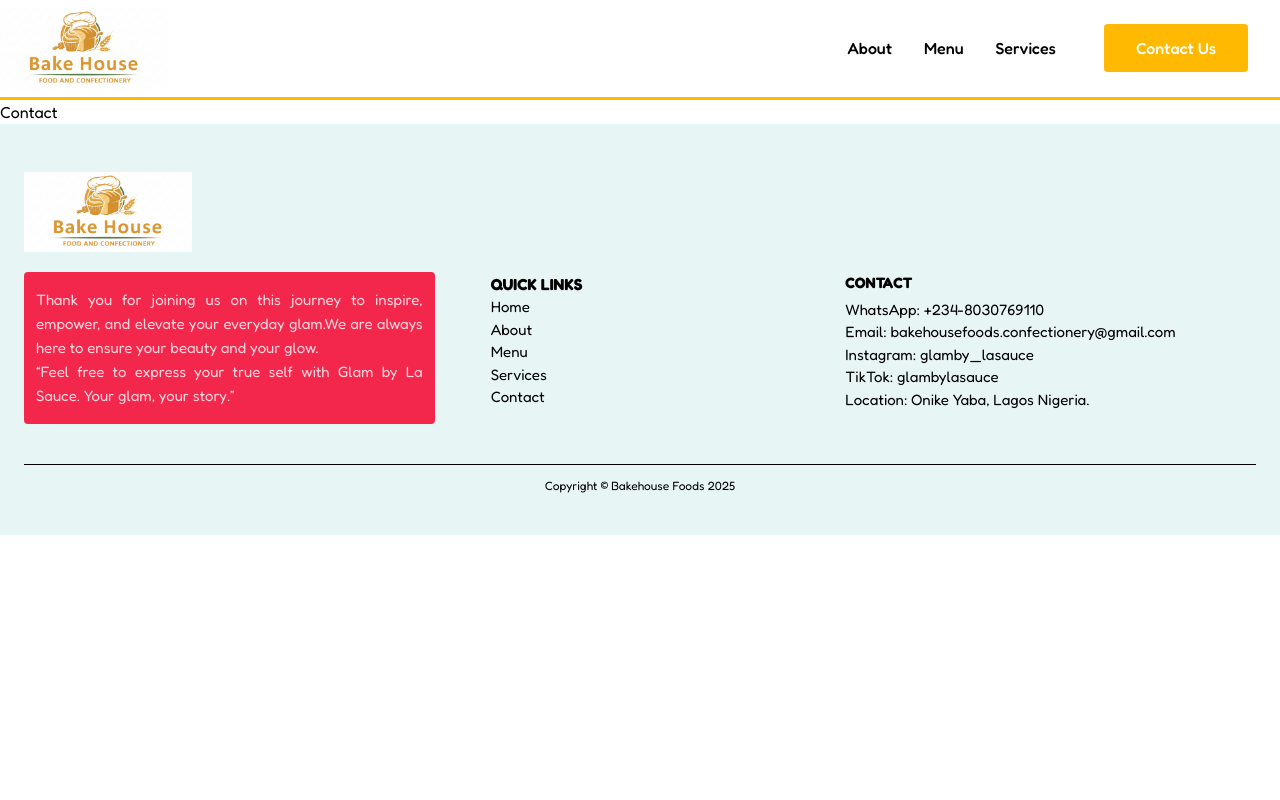
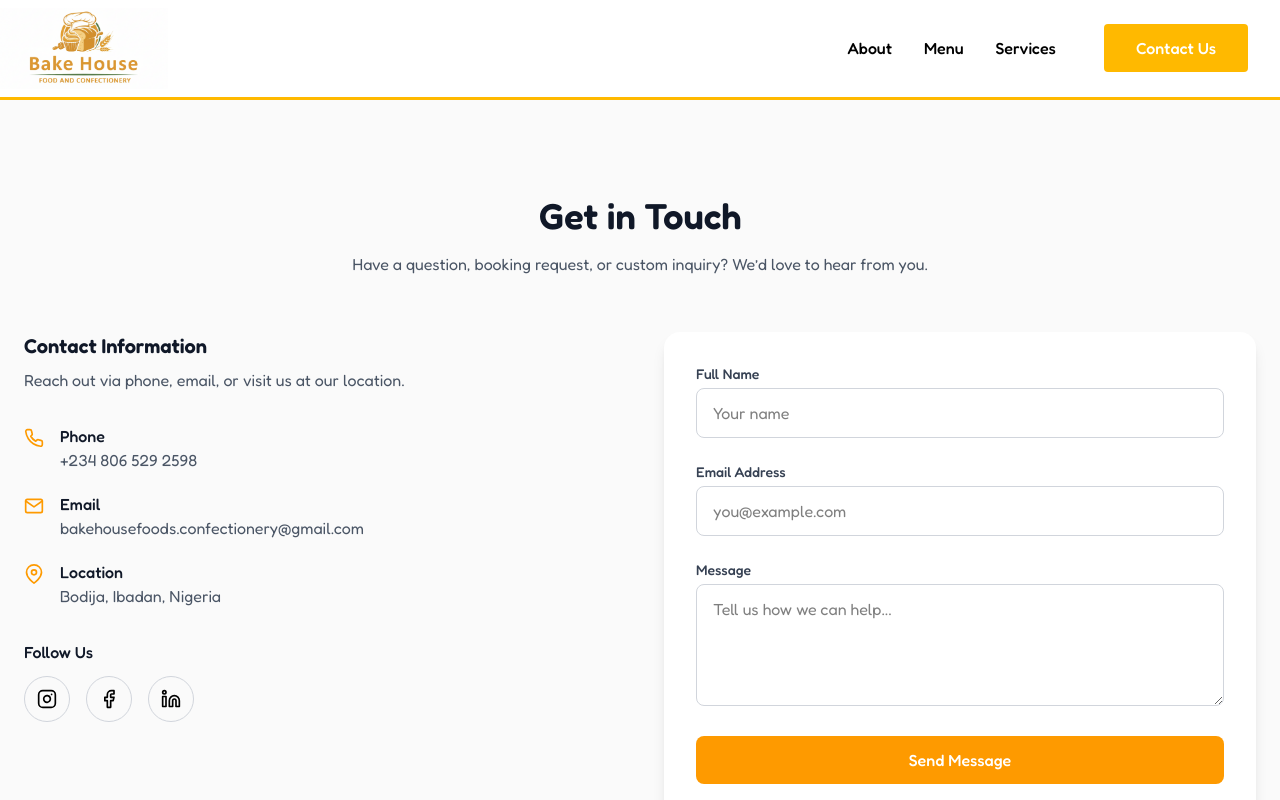
Before and after one commit to ernestkris6/Food-House, a React (Vite) app: page /contact in a window 1280 px wide. Shown: the top 800 px of the page. Built offline with nearby package versions, Linux system fonts and the light colour scheme; a web font is replaced by a local one.

Commit message:
finishing contact page

```diff
--- a/package.json
+++ b/package.json
@@ -13,6 +13,7 @@
     "@tailwindcss/vite": "^4.1.18",
     "react": "^19.1.1",
     "react-dom": "^19.1.1",
+    "react-icons": "^5.5.0",
     "react-router-dom": "^7.10.1",
     "tailwindcss": "^4.1.18"
   },
--- a/src/Pages/Contact.jsx
+++ b/src/Pages/Contact.jsx
@@ -1,7 +1,8 @@
 import React from 'react'
+import ContactDetails from '../UI/ContactDetails'
 
 export default function Contact() {
   return (
-    <div>Contact</div>
+    <ContactDetails />
   )
 }
--- /dev/null
+++ b/src/UI/ContactDetails.jsx
@@ -0,0 +1,163 @@
+import { FiMapPin, FiMail, FiPhone,FiInstagram, FiFacebook, FiLinkedin } from "react-icons/fi";
+
+
+export default function ContactDetails() {
+  return (
+    <section className="bg-[#fafafa] py-16 md:py-24">
+      <div className="max-w-7xl mx-auto px-6">
+
+        {/* Header */}
+        <div className="text-center mb-14">
+          <h1 className="text-3xl md:text-4xl font-semibold text-gray-900">
+            Get in Touch
+          </h1>
+          <p className="mt-4 text-gray-600 max-w-xl mx-auto">
+            Have a question, booking request, or custom inquiry?
+            We’d love to hear from you.
+          </p>
+        </div>
+
+        {/* Main Content */}
+        <div className="grid grid-cols-1 md:grid-cols-2 gap-12">
+
+          {/* Contact Info */}
+          <div className="space-y-8">
+            <div>
+              <h3 className="text-xl font-semibold text-gray-900">
+                Contact Information
+              </h3>
+              <p className="text-gray-600 mt-2">
+                Reach out via phone, email, or visit us at our location.
+              </p>
+            </div>
+
+            <div className="space-y-5">
+              <div className="flex items-start gap-4">
+                <FiPhone className="text-amber-500 text-xl mt-1" />
+                <div>
+                  <p className="font-medium text-gray-900">Phone</p>
+                  <p className="text-gray-600">+234 806 529 2598</p>
+                </div>
+              </div>
+
+              <div className="flex items-start gap-4">
+                <FiMail className="text-amber-500 text-xl mt-1" />
+                <div>
+                  <p className="font-medium text-gray-900">Email</p>
+                  <p className="text-gray-600">bakehousefoods.confectionery@gmail.com</p>
+                </div>
+
+              </div>
+
+              <div className="flex items-start gap-4">
+                <FiMapPin className="text-amber-500 text-xl mt-1" />
+                <div>
+                  <p className="font-medium text-gray-900">Location</p>
+                  <p className="text-gray-600">
+                    Bodija, Ibadan, Nigeria
+                  </p>
+                </div>
+              </div>
+              <div className="mt-8">
+                <p className="font-medium text-gray-900 mb-3">Follow Us</p>
+
+                <div className="flex items-center gap-4">
+                    <a
+                        href="https://instagram.com/yourusername"
+                        target="_blank"
+                        rel="noopener noreferrer"
+                        className="p-3 rounded-full border border-gray-300 hover:bg-amber-500 hover:text-white transition"
+                        >
+                        <FiInstagram size={20} />
+                        </a>
+
+                        <a
+                        href="https://facebook.com/yourusername"
+                        target="_blank"
+                        rel="noopener noreferrer"
+                        className="p-3 rounded-full border border-gray-300 hover:bg-amber-500 hover:text-white transition"
+                        >
+                        <FiFacebook size={20} />
+                        </a>
+
+                        <a
+                        href="https://facebook.com/yourusername"
+                        target="_blank"
+                        rel="noopener noreferrer"
+                        className="p-3 rounded-full border border-gray-300 hover:bg-amber-500 hover:text-white transition"
+                        >
+                        <FiLinkedin size={20} />
+                        </a>
+                </div>
+            </div>
+            </div>
+          </div>
+
+
+          {/* Contact Form */}
+          <div className="bg-white rounded-2xl shadow-lg p-8">
+            <form className="space-y-6">
+              <div>
+                <label className="block text-sm font-medium text-gray-700">
+                  Full Name
+                </label>
+                <input
+                  type="text"
+                  className="mt-1 w-full rounded-lg border border-gray-300 px-4 py-3 focus:border-amber-500 focus:ring-amber-500 outline-none"
+                  placeholder="Your name"
+                />
+              </div>
+
+              <div>
+                <label className="block text-sm font-medium text-gray-700">
+                  Email Address
+                </label>
+                <input
+                  type="email"
+                  className="mt-1 w-full rounded-lg border border-gray-300 px-4 py-3 focus:border-amber-500 focus:ring-amber-500 outline-none"
+                  placeholder="you@example.com"
+                />
+              </div>
+
+              <div>
+                <label className="block text-sm font-medium text-gray-700">
+                  Message
+                </label>
+                <textarea
+                  rows="4"
+                  className="mt-1 w-full rounded-lg border border-gray-300 px-4 py-3 focus:border-amber-500 focus:ring-amber-500 outline-none"
+                  placeholder="Tell us how we can help..."
+                />
+              </div>
+
+              <button
+                type="submit"
+                onClick={(e) =>e.preventDefault()}
+                className="w-full bg-amber-500 cursor-pointer hover:bg-amber-400 transition-colors text-white font-medium py-3 rounded-lg"
+              >
+                Send Message
+              </button>
+            </form>
+          </div>
+
+        </div>
+
+        {/* CTA */}
+        <div className="mt-20 text-center">
+          <p className="text-gray-700 mb-4">
+            Prefer instant response?
+          </p>
+          <a
+            href="https://wa.me/2348065292598"
+            target="_blank"
+            rel="noopener noreferrer"
+            className="inline-block bg-black text-white px-8 py-3 rounded-full hover:bg-gray-800 transition"
+          >
+            Chat on WhatsApp
+          </a>
+        </div>
+
+      </div>
+    </section>
+  );
+}
--- a/src/UI/Footer.jsx
+++ b/src/UI/Footer.jsx
@@ -50,7 +50,7 @@ export default function Footer() {
 
             </div>
         </div>
-            <hr className='mt-2' />
+            <hr className='mt-2 text-amber-500' />
         <p className="text-center pt-3 pb-[-12px] text-[12px]">Copyright &copy; Bakehouse Foods 2025</p>
     </footer>
   )
```
Also changed, not shown: 1 other file (tests, documents, lock files or other folders).
